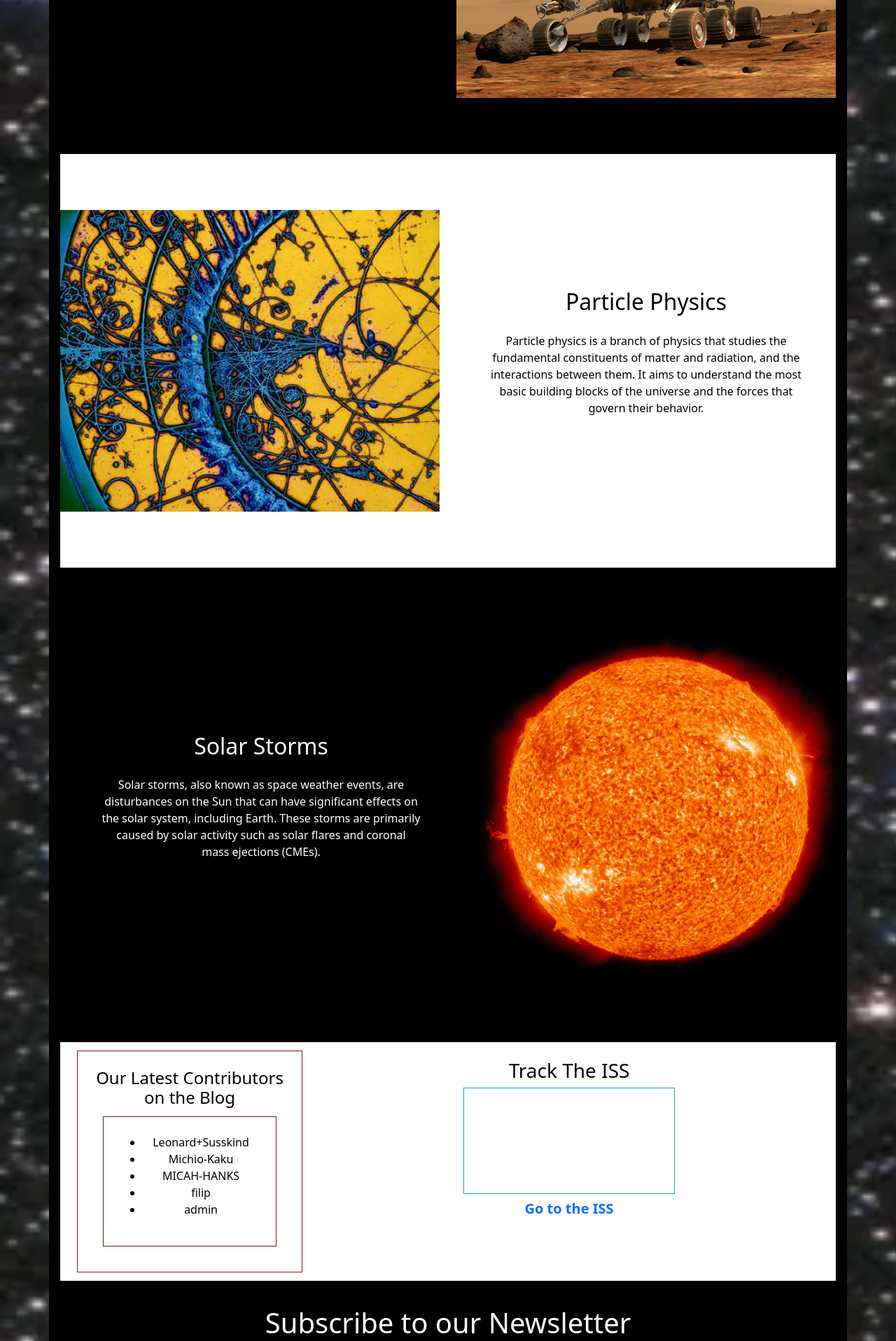
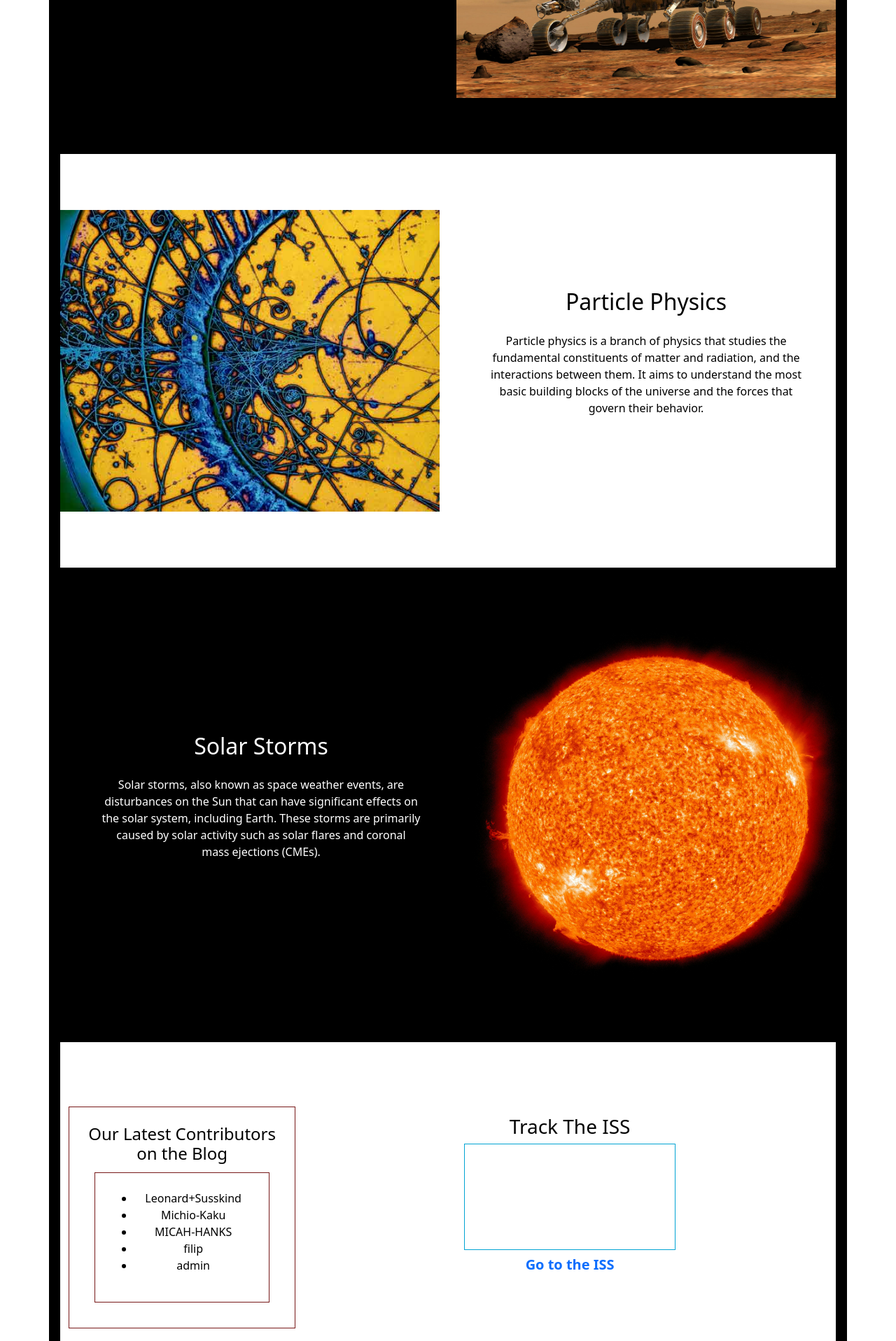
Before and after one commit to Harmonica-Men/AstroShare-Blog, a Django app: page / in a window 1280 px wide. Shown: the part 2245-4161 px from the top of the page at 70% size. Run offline with Django 4.2, Linux system fonts and the light colour scheme; data comes from the database, SQL or seed files in the repository; some libraries are stand-ins or nearby versions; grey boxes are pictures that could not be loaded.

Commit message:
reformat homepage

```diff
--- a/blogger/templates/homepage.html
+++ b/blogger/templates/homepage.html
@@ -87,7 +87,7 @@
 </section>
 <!-- Hero End -->
 
-<body>
+<body class="{% if request.path == '/' %}no-background{% endif %}">
   <div class="container-custom steps--background-black">
     <div class="d-md-flex justify-content-center">
       <div class="black-border">
@@ -272,7 +272,7 @@
     <!-- Section Four End -->
 
     <!-- section contributors -->
-    <section class="container steps--background-white">
+    <section class="steps steps--background-white">
       <div class="d-md-flex justify-content-center">
         <div class="black-border">
           <h4>Our Latest Contributors on the Blog</h4>
--- a/static/css/styles.css
+++ b/static/css/styles.css
@@ -16,14 +16,17 @@ a {
     color: var(--primary-color);
 }
 
+
 body {
     font-family: Arial, sans-serif;
     text-align: center;
-    /* margin: 20px; */
-    background-image: url("../images/background.webp");
     background-color: black;
     background-size: cover;
     color: hsl(0, 0%, 100%);
+}
+
+body:not(.no-background) {
+    background-image: url("../images/background.webp");
 }
 
 
```
Also changed, not shown: blogger/templates/base.html (+5 -3 lines).
